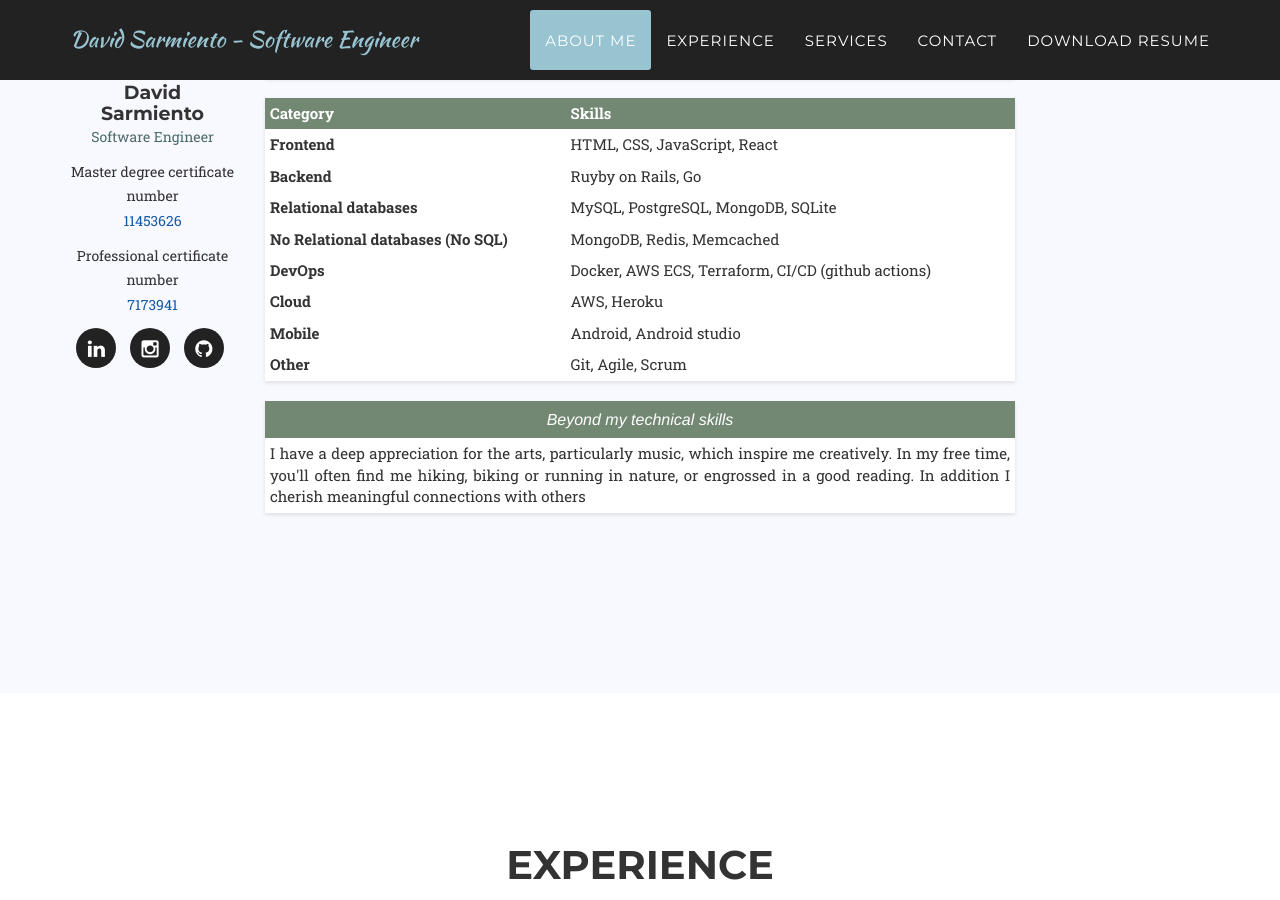
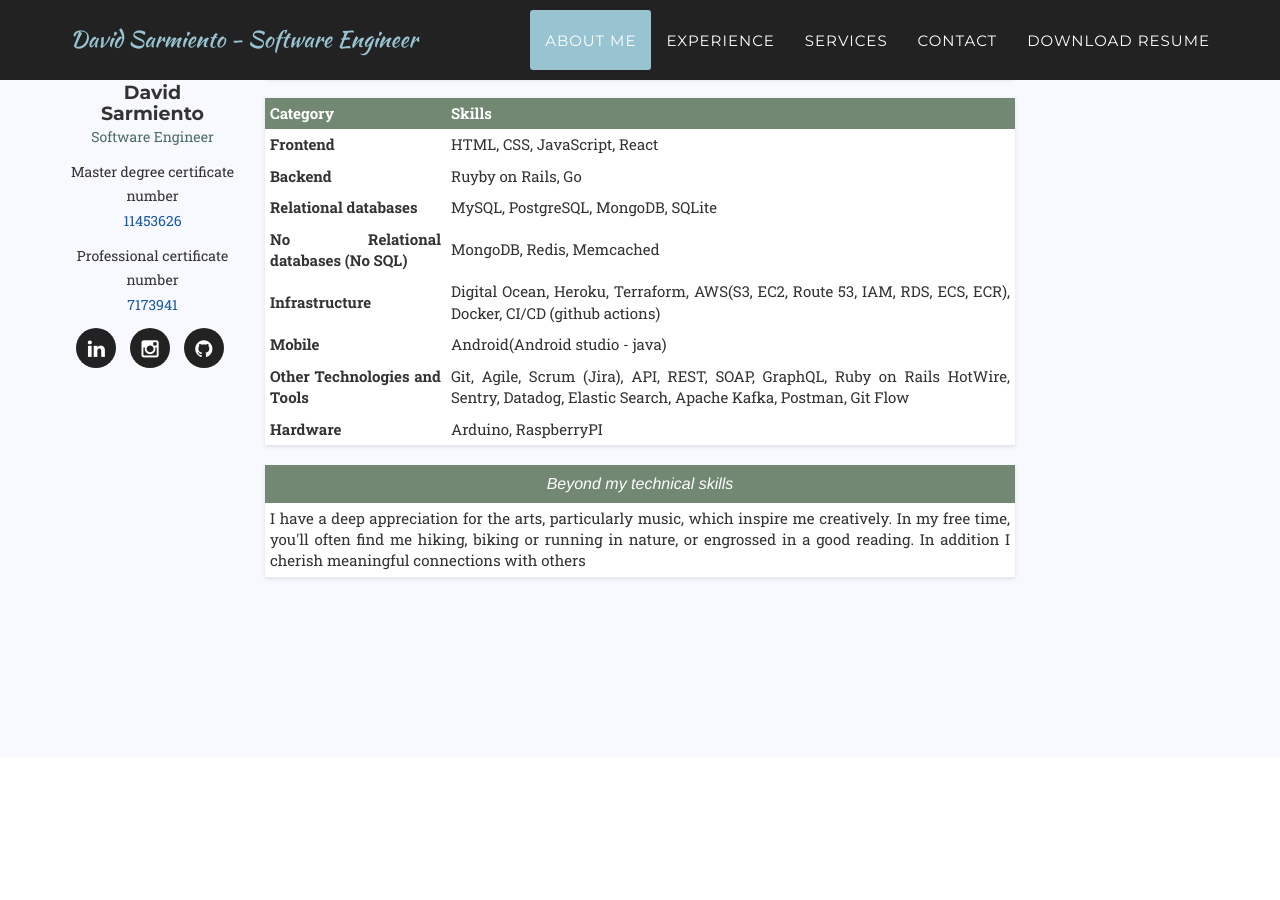
Before and after one commit to edsarmiento/edsarmiento.github.io, a Jekyll site: the page built from index.html, in a window 1280 px wide and 900 px high, scrolled down 1057 px. Built offline with Jekyll 4.4.1, drawn with Linux system fonts in a browser that asks for light colours; some web fonts are replaced.

Commit message:
update skills table

```diff
--- a/_includes/about.html
+++ b/_includes/about.html
@@ -86,20 +86,28 @@
                             <td>MongoDB, Redis, Memcached</td>
                         </tr>
                         <tr>
-                            <td class="category">DevOps</td>
-                            <td>Docker, AWS ECS, Terraform, CI/CD (github actions)</td>
-                        </tr>
-                        <tr>
-                            <td class="category">Cloud</td>
-                            <td>AWS, Heroku</td>
+                            <td class="category">Infrastructure</td>
+                            <td>Digital Ocean, Heroku, Terraform, AWS(S3, EC2, Route 53, IAM, RDS, ECS, ECR), Docker, CI/CD (github actions)</td>
                         </tr>
                         <tr>
                             <td class="category">Mobile</td>
-                            <td>Android, Android studio</td>
+                            <td>Android(Android studio - java)</td>
                         </tr>
                         <tr>
-                            <td class="category">Other</td>
-                            <td>Git, Agile, Scrum</td>
+                            <td class="category">Other Technologies and Tools</td>
+                            <td>
+                                Git, Agile, Scrum (Jira),
+                                API, REST, SOAP, GraphQL,
+                                Ruby on Rails HotWire, Sentry,
+                                Datadog, Elastic Search, Apache Kafka,
+                                Postman, Git Flow
+                            </td>
+                        </tr>
+                        <tr>
+                            <td class="category">Hardware</td>
+                            <td>
+                                Arduino, RaspberryPI
+                            </td>
                         </tr>
                     </table>
 
```
